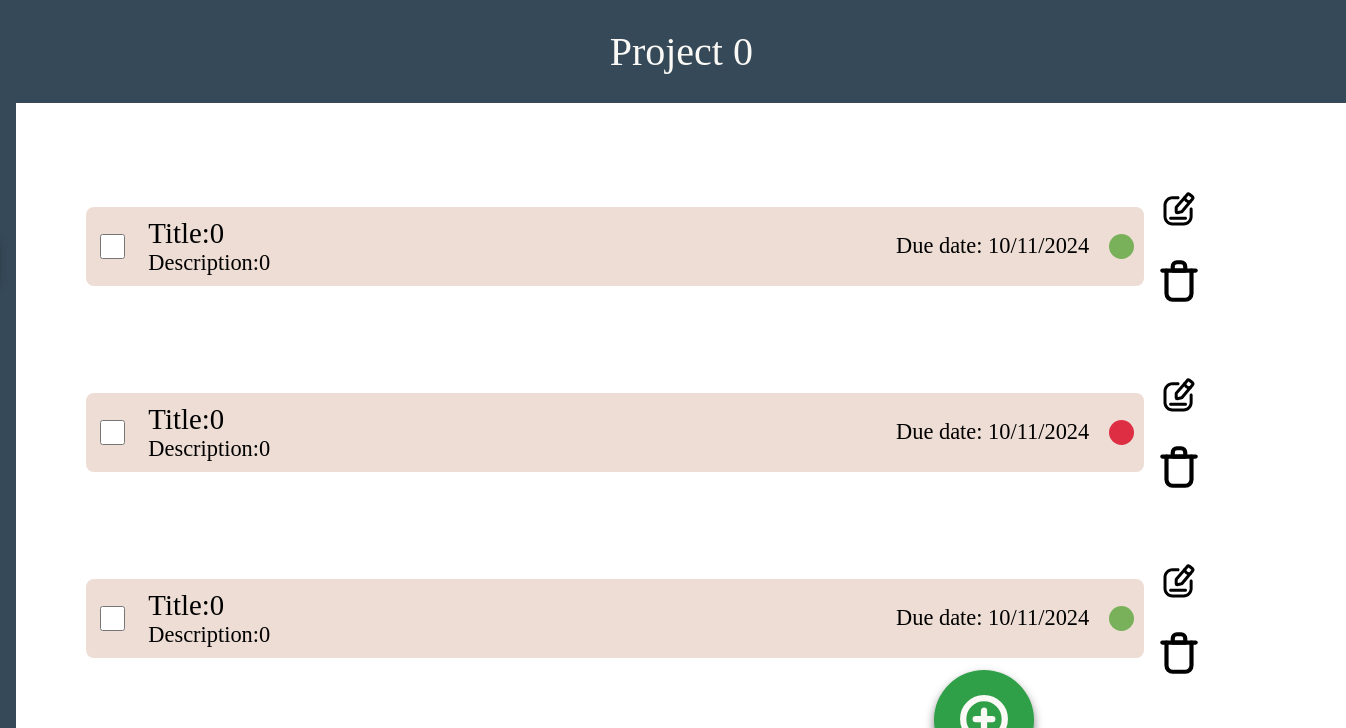
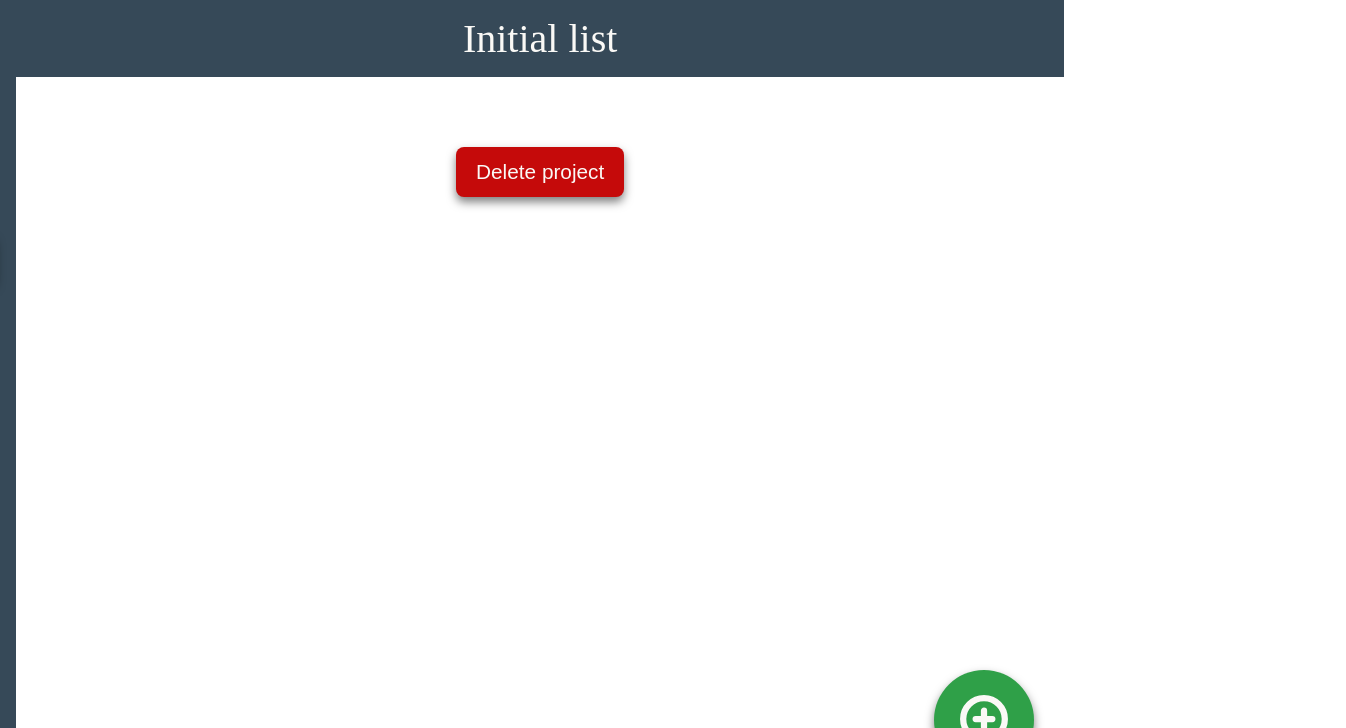
Before and after one commit to JustNormalProgrammer/odin-todo, a website built with webpack: page src/template.html in a window 1280 px wide. Shown: the top 728 px of the page, 1346 px wide, since content can reach past the window. Built offline with nearby package versions, Linux system fonts and the light colour scheme.

Commit message:
Add delete project button at the end of todo list.
User can now delete the entire project as well as
todo items within it, by clicking the
"delete project" button. Deleting the project
will automatically display the first project
in the ProjectList.

```diff
--- a/src/index.js
+++ b/src/index.js
@@ -66,8 +66,8 @@ class ProjectList {
         this.projectList.push(project);
         return 1;
     }
-    remove(projectId) {
-        this.projectList.splice(projectId, 1);
+    remove(project) {
+        this.projectList.splice(this.projectList.indexOf(project), 1);
     }
 }
 
@@ -87,14 +87,14 @@ const ScreenController = (function () {
     const formTodo = document.querySelector('#todo-form');
     const dialogTodo = document.querySelector('#todo-dialog');
     const main = document.querySelector('main');
-    const addBtn = document.querySelector('.add-btn');
+    const addBtn = document.querySelector('#add-btn');
     const dialog = document.querySelector('#project-dialog');
     const formProject = document.querySelector('#project-form');
     const dialogEdit = document.querySelector('#edit-dialog');
     const formEdit = document.querySelector('#edit-form');
     const ul = document.querySelector('.project-list');
     const projectHeader = document.querySelector('.project-header');
-
+    const todoDisplayed = document.querySelector('.todo-list');
 
 
     let activeProject = null;
@@ -103,6 +103,20 @@ const ScreenController = (function () {
 
     seedHelper(projects);
     displayProjects();
+
+    addBtn.addEventListener('click', () => {
+        dialog.showModal();
+    })
+    formProject.addEventListener('submit', (e) => {
+        e.preventDefault();
+        const input = document.querySelector('#prj-name')
+        let prjName = input.value;
+        const project = new Project(prjName);
+        projects.addProject(project);
+        ul.appendChild(createProjectCard(project));
+        formProject.reset();
+        dialog.close();
+    })
 
     formTodo.addEventListener('submit', (e) => {
         e.preventDefault();
@@ -123,6 +137,7 @@ const ScreenController = (function () {
         const date = document.querySelector('#edit-dueDate').valueAsDate;
         const priority = document.querySelector('input[name="edit-priority"]:checked').value;
         activeTodo.edit(title, desc,date,priority);
+        formEdit.reset();
         displayActiveProject();
         dialogEdit.close();
     })
@@ -198,20 +213,6 @@ const ScreenController = (function () {
         main.appendChild(button);
     }
 
-    addBtn.addEventListener('click', () => {
-        dialog.showModal();
-    })
-    formProject.addEventListener('submit', (e) => {
-        e.preventDefault();
-        const input = document.querySelector('#prj-name')
-        let prjName = input.value;
-        const project = new Project(prjName);
-        projects.addProject(project);
-        ul.appendChild(createProjectCard(project));
-        formProject.reset();
-        dialog.close();
-    })
-
     function createProjectCard(project) {
         const li = document.createElement('li');
         const button = document.createElement('button');
@@ -227,27 +228,40 @@ const ScreenController = (function () {
         return li;
     }
     function displayActiveProject() {
-        const todoDisplayed = document.querySelector('.todo-list');
-        displayActiveProjectHeader();
+
+        resetTodo();
+        projectHeader.textContent = activeProject.name;
+        for (let todo of activeProject.todoList) {
+            todoDisplayed.appendChild(createTodoCard(todo));
+        }
+        const button = document.createElement('button');
+        button.textContent = "Delete project"
+        button.classList.add('main-btn', 'del-btn');
+        todoDisplayed.appendChild(button);
+        button.addEventListener('click', () => {
+            projects.remove(activeProject);
+            displayProjects();
+        })
+        createAddTodoButton();
+    }
+    function resetTodo(){
         while (todoDisplayed.firstChild) {
             todoDisplayed.removeChild(todoDisplayed.firstChild);
         }
-        for (let todo of activeProject.todoList) {
-            todoDisplayed.appendChild(createTodoCard(todo));
-        }
-        createAddTodoButton();
+        projectHeader.textContent = '';
     }
 
-    function displayActiveProjectHeader() {
-        projectHeader.textContent = activeProject.name;
-    }
     function displayProjects() {
         while (ul.firstChild) {
             ul.removeChild(ul.firstChild);
         }
-        if (projects.projectList[1]) {
-            activeProject = projects.projectList[1];
-            displayActiveProject()
+        if (projects.projectList[0]) {
+            activeProject = projects.projectList[0];
+            displayActiveProject();
+        }
+        if(projects.projectList.length === 0) {
+            resetTodo();
+            return;
         }
         for (let project of projects.projectList) {
             const card = createProjectCard(project);
--- a/src/style.css
+++ b/src/style.css
@@ -27,7 +27,7 @@ h1{
 .icon img{
     width: 70px;
 }
-.add-btn{
+.main-btn{
     height: 50px;
     font-size: 1.3rem;
     background-color: #2fa048;
@@ -37,9 +37,13 @@ h1{
     box-shadow: 0px 5px 10px 0px rgba(0, 0, 0, 0.5);
     transition: filter ease .5s, box-shadow ease .5s;
 }
-.add-btn:hover{
+.main-btn:hover{
     box-shadow: 0px 10px 20px 2px rgba(0, 0, 0, 0.25);
     filter: brightness(75%);
+}
+.del-btn{
+    background-color: #c50a0a;
+    padding: 0 20px;
 }
 .left-toc{
     display: flex;
@@ -225,7 +229,7 @@ input[type="checkbox"]{
     width: min-content;
     border: none;
     background-color: white;
-    padding: 10px;
+    padding: 0 10px;
 }
 .card-btn-group button img{
     width: 50px;
--- a/src/template.html
+++ b/src/template.html
@@ -14,7 +14,7 @@
                 <div class="icon"><img src="assets/todoist-svgrepo-com.svg" alt="Todo list logo"></div>
                 <h1>Todo List</h1>
             </div>
-            <button class="add-btn">Add project</button>
+            <button class="main-btn" id="add-btn">Add project</button>
             <nav>
                 <ul class="project-list">
                 </ul>
```
